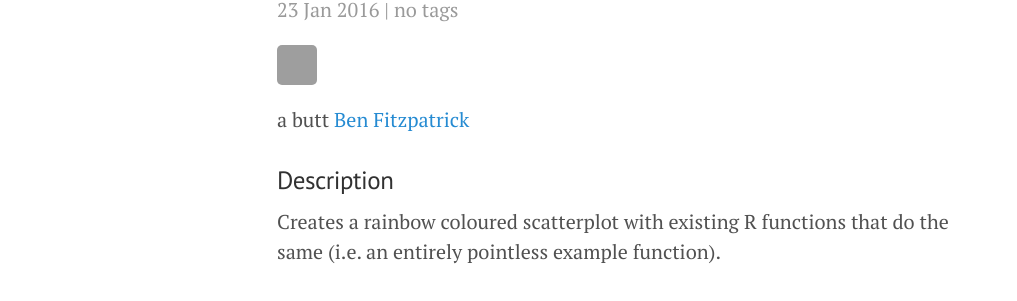
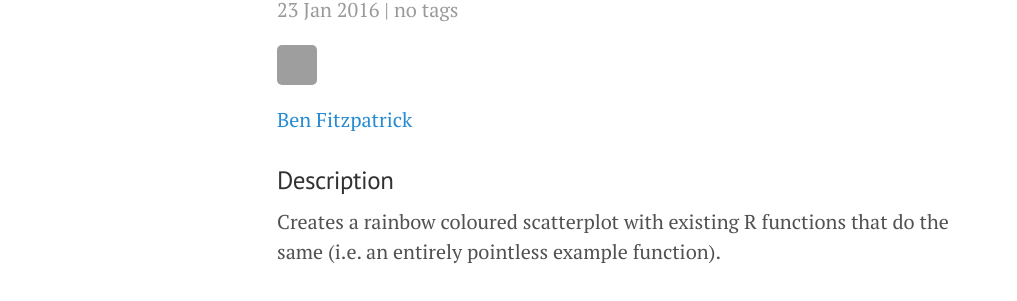
Before and after one commit to bragqut/bragqut.github.io, a Jekyll site: the page built from _posts/2016-01-23-test-snippet.md, in a window 1280 px wide. Shown: the part 187-488 px from the top of the page, without its empty margins (3-1020 px from the left). Built offline with Jekyll 4.4.1, drawn with Linux system fonts in a browser that asks for light colours; grey boxes are pictures that could not be loaded.

Commit message:
Update authorinfo.html

```diff
--- a/_includes/authorinfo.html
+++ b/_includes/authorinfo.html
@@ -1,4 +1,4 @@
 <div class="meta">
-		<img src="http://www.gravatar.com/avatar/{{ author.gravatar }}?s=40"> a butt
+		<img src="http://www.gravatar.com/avatar/{{ author.gravatar }}?s=40">
 		<span class="author"><a href="{{author.web}}" >{{ author.display_name }}</a></span>
 </div>
```
